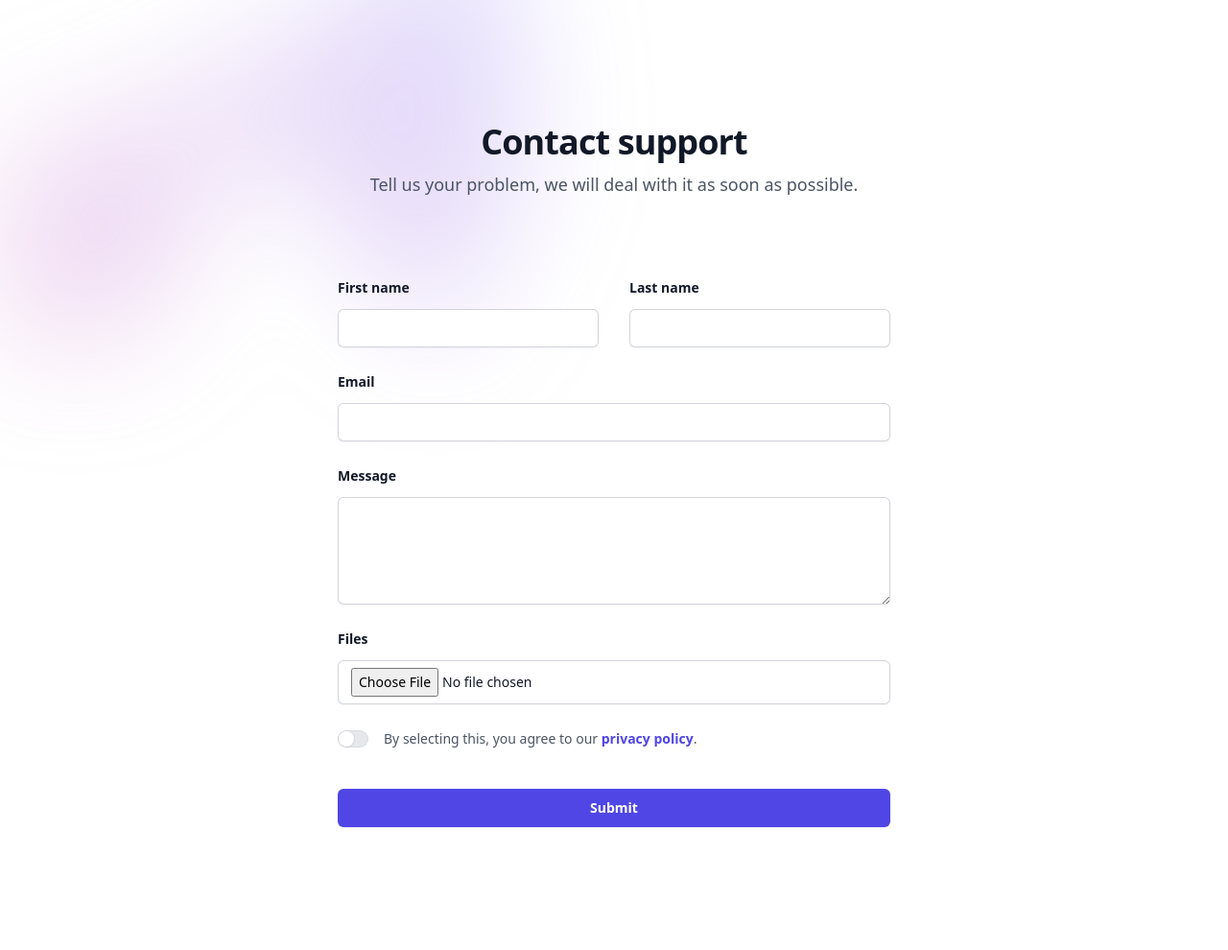
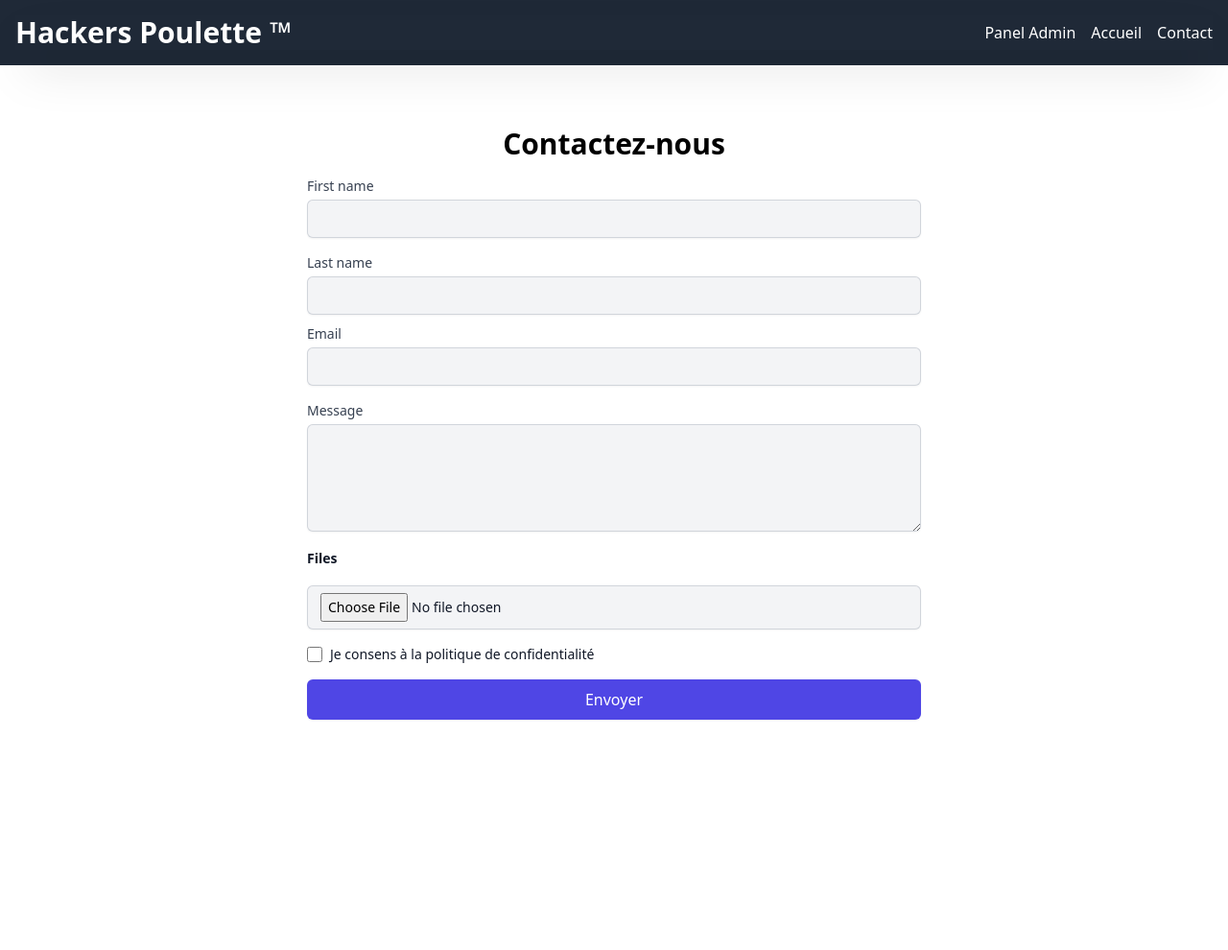
Before and after one commit to MaoroHe/hackers_poulette, a PHP site: page / in a window 1280 px wide. Shown: the whole page at 96% size. After the commit the page ends 750 px from the top, so only its background shows below. Run offline with PHP 8.4, Linux system fonts and the light colour scheme.

Commit message:
form v2 + ajout de la page dashboard

````diff
--- a/assets/css/output.css
+++ b/assets/css/output.css
@@ -544,58 +544,31 @@ video {
   --tw-backdrop-sepia:  ;
 }
 
-.sr-only {
-  position: absolute;
-  width: 1px;
-  height: 1px;
-  padding: 0;
-  margin: -1px;
-  overflow: hidden;
-  clip: rect(0, 0, 0, 0);
-  white-space: nowrap;
-  border-width: 0;
-}
-
-.absolute {
-  position: absolute;
-}
-
-.relative {
-  position: relative;
-}
-
-.inset-x-0 {
-  left: 0px;
-  right: 0px;
-}
-
-.left-1\/2 {
-  left: 50%;
-}
-
-.top-\[-10rem\] {
-  top: -10rem;
-}
-
-.isolate {
-  isolation: isolate;
-}
-
-.-z-10 {
-  z-index: -10;
-}
-
 .mx-auto {
   margin-left: auto;
   margin-right: auto;
 }
 
-.mt-10 {
-  margin-top: 2.5rem;
+.my-6 {
+  margin-top: 1.5rem;
+  margin-bottom: 1.5rem;
 }
 
-.mt-16 {
-  margin-top: 4rem;
+.my-12 {
+  margin-top: 3rem;
+  margin-bottom: 3rem;
+}
+
+.mb-4 {
+  margin-bottom: 1rem;
+}
+
+.ml-2 {
+  margin-left: 0.5rem;
+}
+
+.mt-1 {
+  margin-top: 0.25rem;
 }
 
 .mt-2 {
@@ -606,6 +579,10 @@ video {
   margin-top: 0.625rem;
 }
 
+.mt-5 {
+  margin-top: 1.25rem;
+}
+
 .block {
   display: block;
 }
@@ -614,132 +591,83 @@ video {
   display: flex;
 }
 
-.grid {
-  display: grid;
-}
-
-.aspect-\[1155\/678\] {
-  aspect-ratio: 1155/678;
-}
-
 .h-4 {
   height: 1rem;
 }
 
-.h-6 {
-  height: 1.5rem;
+.h-1\/6 {
+  height: 16.666667%;
 }
 
 .w-4 {
   width: 1rem;
 }
 
-.w-8 {
-  width: 2rem;
+.w-full {
+  width: 100%;
 }
 
-.w-\[36\.125rem\] {
-  width: 36.125rem;
-}
-
-.w-full {
-  width: 100%;
+.max-w-7xl {
+  max-width: 80rem;
 }
 
 .max-w-2xl {
   max-width: 42rem;
 }
 
-.max-w-none {
-  max-width: none;
-}
-
-.max-w-xl {
-  max-width: 36rem;
-}
-
-.flex-none {
-  flex: none;
-}
-
-.-translate-x-1\/2 {
-  --tw-translate-x: -50%;
-  transform: translate(var(--tw-translate-x), var(--tw-translate-y)) rotate(var(--tw-rotate)) skewX(var(--tw-skew-x)) skewY(var(--tw-skew-y)) scaleX(var(--tw-scale-x)) scaleY(var(--tw-scale-y));
-}
-
-.translate-x-0 {
-  --tw-translate-x: 0px;
-  transform: translate(var(--tw-translate-x), var(--tw-translate-y)) rotate(var(--tw-rotate)) skewX(var(--tw-skew-x)) skewY(var(--tw-skew-y)) scaleX(var(--tw-scale-x)) scaleY(var(--tw-scale-y));
-}
-
-.translate-x-3 {
-  --tw-translate-x: 0.75rem;
-  transform: translate(var(--tw-translate-x), var(--tw-translate-y)) rotate(var(--tw-rotate)) skewX(var(--tw-skew-x)) skewY(var(--tw-skew-y)) scaleX(var(--tw-scale-x)) scaleY(var(--tw-scale-y));
-}
-
-.translate-x-3\.5 {
-  --tw-translate-x: 0.875rem;
-  transform: translate(var(--tw-translate-x), var(--tw-translate-y)) rotate(var(--tw-rotate)) skewX(var(--tw-skew-x)) skewY(var(--tw-skew-y)) scaleX(var(--tw-scale-x)) scaleY(var(--tw-scale-y));
-}
-
-.rotate-\[30deg\] {
-  --tw-rotate: 30deg;
-  transform: translate(var(--tw-translate-x), var(--tw-translate-y)) rotate(var(--tw-rotate)) skewX(var(--tw-skew-x)) skewY(var(--tw-skew-y)) scaleX(var(--tw-scale-x)) scaleY(var(--tw-scale-y));
-}
-
-.transform {
-  transform: translate(var(--tw-translate-x), var(--tw-translate-y)) rotate(var(--tw-rotate)) skewX(var(--tw-skew-x)) skewY(var(--tw-skew-y)) scaleX(var(--tw-scale-x)) scaleY(var(--tw-scale-y));
-}
-
-.transform-gpu {
-  transform: translate3d(var(--tw-translate-x), var(--tw-translate-y), 0) rotate(var(--tw-rotate)) skewX(var(--tw-skew-x)) skewY(var(--tw-skew-y)) scaleX(var(--tw-scale-x)) scaleY(var(--tw-scale-y));
-}
-
-.cursor-pointer {
-  cursor: pointer;
-}
-
-.grid-cols-1 {
-  grid-template-columns: repeat(1, minmax(0, 1fr));
-}
-
 .items-center {
   align-items: center;
 }
 
-.gap-x-4 {
-  -moz-column-gap: 1rem;
-       column-gap: 1rem;
+.justify-between {
+  justify-content: space-between;
 }
 
-.gap-x-8 {
-  -moz-column-gap: 2rem;
-       column-gap: 2rem;
+.space-x-4 > :not([hidden]) ~ :not([hidden]) {
+  --tw-space-x-reverse: 0;
+  margin-right: calc(1rem * var(--tw-space-x-reverse));
+  margin-left: calc(1rem * calc(1 - var(--tw-space-x-reverse)));
 }
 
-.gap-y-6 {
-  row-gap: 1.5rem;
+.space-y-4 > :not([hidden]) ~ :not([hidden]) {
+  --tw-space-y-reverse: 0;
+  margin-top: calc(1rem * calc(1 - var(--tw-space-y-reverse)));
+  margin-bottom: calc(1rem * var(--tw-space-y-reverse));
 }
 
-.overflow-hidden {
-  overflow: hidden;
-}
-
-.rounded-full {
-  border-radius: 9999px;
+.rounded {
+  border-radius: 0.25rem;
 }
 
 .rounded-md {
   border-radius: 0.375rem;
 }
 
+.border {
+  border-width: 1px;
+}
+
 .border-0 {
   border-width: 0px;
 }
 
-.bg-gray-200 {
+.border-gray-300 {
+  --tw-border-opacity: 1;
+  border-color: rgb(209 213 219 / var(--tw-border-opacity));
+}
+
+.border-transparent {
+  border-color: transparent;
+}
+
+.bg-gray-800 {
   --tw-bg-opacity: 1;
-  background-color: rgb(229 231 235 / var(--tw-bg-opacity));
+  background-color: rgb(31 41 55 / var(--tw-bg-opacity));
+}
+
+.bg-gray-100 {
+  --tw-bg-opacity: 1;
+  background-color: rgb(243 244 246 / var(--tw-bg-opacity));
 }
 
 .bg-indigo-600 {
@@ -747,27 +675,18 @@ video {
   background-color: rgb(79 70 229 / var(--tw-bg-opacity));
 }
 
-.bg-white {
+.bg-gray-700 {
   --tw-bg-opacity: 1;
-  background-color: rgb(255 255 255 / var(--tw-bg-opacity));
+  background-color: rgb(55 65 81 / var(--tw-bg-opacity));
 }
 
-.bg-gradient-to-tr {
-  background-image: linear-gradient(to top right, var(--tw-gradient-stops));
+.bg-gray-300 {
+  --tw-bg-opacity: 1;
+  background-color: rgb(209 213 219 / var(--tw-bg-opacity));
 }
 
-.from-\[\#ff80b5\] {
-  --tw-gradient-from: #ff80b5 var(--tw-gradient-from-position);
-  --tw-gradient-to: rgb(255 128 181 / 0) var(--tw-gradient-to-position);
-  --tw-gradient-stops: var(--tw-gradient-from), var(--tw-gradient-to);
-}
-
-.to-\[\#9089fc\] {
-  --tw-gradient-to: #9089fc var(--tw-gradient-to-position);
-}
-
-.p-px {
-  padding: 1px;
+.p-4 {
+  padding: 1rem;
 }
 
 .px-3 {
@@ -780,9 +699,9 @@ video {
   padding-right: 0.875rem;
 }
 
-.px-6 {
-  padding-left: 1.5rem;
-  padding-right: 1.5rem;
+.px-4 {
+  padding-left: 1rem;
+  padding-right: 1rem;
 }
 
 .py-2 {
@@ -790,18 +709,13 @@ video {
   padding-bottom: 0.5rem;
 }
 
-.py-2\.5 {
-  padding-top: 0.625rem;
-  padding-bottom: 0.625rem;
+.text-center {
+  text-align: center;
 }
 
-.py-24 {
-  padding-top: 6rem;
-  padding-bottom: 6rem;
-}
-
-.text-center {
-  text-align: center;
+.text-5xl {
+  font-size: 3rem;
+  line-height: 1;
 }
 
 .text-3xl {
@@ -809,39 +723,50 @@ video {
   line-height: 2.25rem;
 }
 
+.text-sm {
+  font-size: 0.875rem;
+  line-height: 1.25rem;
+}
+
+.text-2xl {
+  font-size: 1.5rem;
+  line-height: 2rem;
+}
+
+.text-xl {
+  font-size: 1.25rem;
+  line-height: 1.75rem;
+}
+
 .text-lg {
   font-size: 1.125rem;
   line-height: 1.75rem;
 }
 
-.text-sm {
-  font-size: 0.875rem;
-  line-height: 1.25rem;
+.font-semibold {
+  font-weight: 600;
 }
 
 .font-bold {
   font-weight: 700;
 }
 
-.font-semibold {
-  font-weight: 600;
+.font-medium {
+  font-weight: 500;
 }
 
 .leading-6 {
   line-height: 1.5rem;
 }
 
-.leading-8 {
-  line-height: 2rem;
+.text-white {
+  --tw-text-opacity: 1;
+  color: rgb(255 255 255 / var(--tw-text-opacity));
 }
 
-.tracking-tight {
-  letter-spacing: -0.025em;
-}
-
-.text-gray-600 {
+.text-gray-700 {
   --tw-text-opacity: 1;
-  color: rgb(75 85 99 / var(--tw-text-opacity));
+  color: rgb(55 65 81 / var(--tw-text-opacity));
 }
 
 .text-gray-900 {
@@ -854,18 +779,33 @@ video {
   color: rgb(79 70 229 / var(--tw-text-opacity));
 }
 
-.text-white {
-  --tw-text-opacity: 1;
-  color: rgb(255 255 255 / var(--tw-text-opacity));
-}
-
-.opacity-30 {
-  opacity: 0.3;
-}
-
 .shadow-sm {
   --tw-shadow: 0 1px 2px 0 rgb(0 0 0 / 0.05);
   --tw-shadow-colored: 0 1px 2px 0 var(--tw-shadow-color);
+  box-shadow: var(--tw-ring-offset-shadow, 0 0 #0000), var(--tw-ring-shadow, 0 0 #0000), var(--tw-shadow);
+}
+
+.shadow-md {
+  --tw-shadow: 0 4px 6px -1px rgb(0 0 0 / 0.1), 0 2px 4px -2px rgb(0 0 0 / 0.1);
+  --tw-shadow-colored: 0 4px 6px -1px var(--tw-shadow-color), 0 2px 4px -2px var(--tw-shadow-color);
+  box-shadow: var(--tw-ring-offset-shadow, 0 0 #0000), var(--tw-ring-shadow, 0 0 #0000), var(--tw-shadow);
+}
+
+.shadow-2xl {
+  --tw-shadow: 0 25px 50px -12px rgb(0 0 0 / 0.25);
+  --tw-shadow-colored: 0 25px 50px -12px var(--tw-shadow-color);
+  box-shadow: var(--tw-ring-offset-shadow, 0 0 #0000), var(--tw-ring-shadow, 0 0 #0000), var(--tw-shadow);
+}
+
+.shadow-lg {
+  --tw-shadow: 0 10px 15px -3px rgb(0 0 0 / 0.1), 0 4px 6px -4px rgb(0 0 0 / 0.1);
+  --tw-shadow-colored: 0 10px 15px -3px var(--tw-shadow-color), 0 4px 6px -4px var(--tw-shadow-color);
+  box-shadow: var(--tw-ring-offset-shadow, 0 0 #0000), var(--tw-ring-shadow, 0 0 #0000), var(--tw-shadow);
+}
+
+.shadow-xl {
+  --tw-shadow: 0 20px 25px -5px rgb(0 0 0 / 0.1), 0 8px 10px -6px rgb(0 0 0 / 0.1);
+  --tw-shadow-colored: 0 20px 25px -5px var(--tw-shadow-color), 0 8px 10px -6px var(--tw-shadow-color);
   box-shadow: var(--tw-ring-offset-shadow, 0 0 #0000), var(--tw-ring-shadow, 0 0 #0000), var(--tw-shadow);
 }
 
@@ -884,37 +824,6 @@ video {
   --tw-ring-color: rgb(209 213 219 / var(--tw-ring-opacity));
 }
 
-.ring-gray-900\/5 {
-  --tw-ring-color: rgb(17 24 39 / 0.05);
-}
-
-.blur-3xl {
-  --tw-blur: blur(64px);
-  filter: var(--tw-blur) var(--tw-brightness) var(--tw-contrast) var(--tw-grayscale) var(--tw-hue-rotate) var(--tw-invert) var(--tw-saturate) var(--tw-sepia) var(--tw-drop-shadow);
-}
-
-.transition {
-  transition-property: color, background-color, border-color, text-decoration-color, fill, stroke, opacity, box-shadow, transform, filter, -webkit-backdrop-filter;
-  transition-property: color, background-color, border-color, text-decoration-color, fill, stroke, opacity, box-shadow, transform, filter, backdrop-filter;
-  transition-property: color, background-color, border-color, text-decoration-color, fill, stroke, opacity, box-shadow, transform, filter, backdrop-filter, -webkit-backdrop-filter;
-  transition-timing-function: cubic-bezier(0.4, 0, 0.2, 1);
-  transition-duration: 150ms;
-}
-
-.transition-colors {
-  transition-property: color, background-color, border-color, text-decoration-color, fill, stroke;
-  transition-timing-function: cubic-bezier(0.4, 0, 0.2, 1);
-  transition-duration: 150ms;
-}
-
-.duration-200 {
-  transition-duration: 200ms;
-}
-
-.ease-in-out {
-  transition-timing-function: cubic-bezier(0.4, 0, 0.2, 1);
-}
-
 .placeholder\:text-gray-400::-moz-placeholder {
   --tw-text-opacity: 1;
   color: rgb(156 163 175 / var(--tw-text-opacity));
@@ -925,9 +834,24 @@ video {
   color: rgb(156 163 175 / var(--tw-text-opacity));
 }
 
-.hover\:bg-indigo-500:hover {
+.hover\:bg-indigo-700:hover {
   --tw-bg-opacity: 1;
-  background-color: rgb(99 102 241 / var(--tw-bg-opacity));
+  background-color: rgb(67 56 202 / var(--tw-bg-opacity));
+}
+
+.hover\:text-gray-300:hover {
+  --tw-text-opacity: 1;
+  color: rgb(209 213 219 / var(--tw-text-opacity));
+}
+
+.focus\:border-indigo-500:focus {
+  --tw-border-opacity: 1;
+  border-color: rgb(99 102 241 / var(--tw-border-opacity));
+}
+
+.focus\:outline-none:focus {
+  outline: 2px solid transparent;
+  outline-offset: 2px;
 }
 
 .focus\:ring-2:focus {
@@ -940,62 +864,21 @@ video {
   --tw-ring-inset: inset;
 }
 
+.focus\:ring-indigo-500:focus {
+  --tw-ring-opacity: 1;
+  --tw-ring-color: rgb(99 102 241 / var(--tw-ring-opacity));
+}
+
 .focus\:ring-indigo-600:focus {
   --tw-ring-opacity: 1;
   --tw-ring-color: rgb(79 70 229 / var(--tw-ring-opacity));
 }
 
-.focus-visible\:outline:focus-visible {
-  outline-style: solid;
-}
-
-.focus-visible\:outline-2:focus-visible {
-  outline-width: 2px;
-}
-
-.focus-visible\:outline-offset-2:focus-visible {
-  outline-offset: 2px;
-}
-
-.focus-visible\:outline-indigo-600:focus-visible {
-  outline-color: #4f46e5;
+.focus\:ring-offset-2:focus {
+  --tw-ring-offset-width: 2px;
 }
 
 @media (min-width: 640px) {
-  .sm\:left-\[calc\(50\%-40rem\)\] {
-    left: calc(50% - 40rem);
-  }
-
-  .sm\:top-\[-20rem\] {
-    top: -20rem;
-  }
-
-  .sm\:col-span-2 {
-    grid-column: span 2 / span 2;
-  }
-
-  .sm\:mt-20 {
-    margin-top: 5rem;
-  }
-
-  .sm\:w-\[72\.1875rem\] {
-    width: 72.1875rem;
-  }
-
-  .sm\:grid-cols-2 {
-    grid-template-columns: repeat(2, minmax(0, 1fr));
-  }
-
-  .sm\:py-32 {
-    padding-top: 8rem;
-    padding-bottom: 8rem;
-  }
-
-  .sm\:text-4xl {
-    font-size: 2.25rem;
-    line-height: 2.5rem;
-  }
-
   .sm\:text-sm {
     font-size: 0.875rem;
     line-height: 1.25rem;
@@ -1005,10 +888,3 @@ video {
     line-height: 1.5rem;
   }
 }
-
-@media (min-width: 1024px) {
-  .lg\:px-8 {
-    padding-left: 2rem;
-    padding-right: 2rem;
-  }
-}
--- a/index.php
+++ b/index.php
@@ -1,95 +1,92 @@
 <!DOCTYPE html>
 <html lang="en">
+
 <head>
   <meta charset="UTF-8">
   <meta name="viewport" content="width=device-width, initial-scale=1.0">
+  <title>Document</title>
   <link rel="stylesheet" href="assets/css/output.css">
-    <title>Hackers Poulette ™</title>
 </head>
+
 <body>
+
+  <!-- NAVBAR -->
+  <nav class="bg-gray-800 p-4">
+    <div class="max-w-7xl mx-auto flex justify-between items-center shadow-2xl">
+      <div>
+        <a href="#" class="text-white text-3xl font-semibold">Hackers Poulette ™</a>
+      </div>
+      <div>
+        <ul class="flex space-x-4">
+        <li><a href="dashboard.php" class="text-white hover:text-gray-300">Panel Admin</a></li>
+          <li><a href="index.php" class="text-white hover:text-gray-300">Accueil</a></li>
+          <li><a href="index.php" class="text-white hover:text-gray-300">Contact</a></li>
+        </ul>
+      </div>
+    </div>
+  </nav>
+
+
 
   <!-- === === FORMULAIRE === === -->
 
+  <div class="mx-auto max-w-2xl p-4 my-12">
+  <h2 class="text-3xl font-bold text-center mb-4">Contactez-nous</h2>
 
-    <!--
-  This example requires some changes to your config:
+  <form class="space-y-4">
 
-  ```
-  // tailwind.config.js
-  module.exports = {
-    // ...
-    plugins: [
-      // ...
-      require('@tailwindcss/forms'),
-    ],
-  }
-  ```
--->
-<div class="isolate bg-white px-6 py-24 sm:py-32 lg:px-8">
-    <div class="absolute inset-x-0 top-[-10rem] -z-10 transform-gpu overflow-hidden blur-3xl sm:top-[-20rem]" aria-hidden="true">
-      <div class="relative left-1/2 -z-10 aspect-[1155/678] w-[36.125rem] max-w-none -translate-x-1/2 rotate-[30deg] bg-gradient-to-tr from-[#ff80b5] to-[#9089fc] opacity-30 sm:left-[calc(50%-40rem)] sm:w-[72.1875rem]" style="clip-path: polygon(74.1% 44.1%, 100% 61.6%, 97.5% 26.9%, 85.5% 0.1%, 80.7% 2%, 72.5% 32.5%, 60.2% 62.4%, 52.4% 68.1%, 47.5% 58.3%, 45.2% 34.5%, 27.5% 76.7%, 0.1% 64.9%, 17.9% 100%, 27.6% 76.8%, 76.1% 97.7%, 74.1% 44.1%)"></div>
-    </div>
-    <div class="mx-auto max-w-2xl text-center">
-      <h2 class="text-3xl font-bold tracking-tight text-gray-900 sm:text-4xl">Contact support</h2>
-      <p class="mt-2 text-lg leading-8 text-gray-600">Tell us your problem, we will deal with it as soon as possible.</p>
-    </div>
-    <form action="#" method="POST" class="mx-auto mt-16 max-w-xl sm:mt-20">
-      <div class="grid grid-cols-1 gap-x-8 gap-y-6 sm:grid-cols-2">
+    <!-- FIRST NAME -->
     <div>
-          <label for="first-name" class="block text-sm font-semibold leading-6 text-gray-900">First name</label>
-          <div class="mt-2.5">
-            <input type="text" name="first-name" id="first-name" autocomplete="given-name" class="block w-full rounded-md border-0 px-3.5 py-2 text-gray-900 shadow-sm ring-1 ring-inset ring-gray-300 placeholder:text-gray-400 focus:ring-2 focus:ring-inset focus:ring-indigo-600 sm:text-sm sm:leading-6">
-          </div>
-        </div>
-        <div>
-          <label for="last-name" class="block text-sm font-semibold leading-6 text-gray-900">Last name</label>
-          <div class="mt-2.5">
-            <input type="text" name="last-name" id="last-name" autocomplete="family-name" class="block w-full rounded-md border-0 px-3.5 py-2 text-gray-900 shadow-sm ring-1 ring-inset ring-gray-300 placeholder:text-gray-400 focus:ring-2 focus:ring-inset focus:ring-indigo-600 sm:text-sm sm:leading-6">
-          </div>
+      <label for="first-name" class="block text-sm font-medium text-gray-700">First name</label>
+      <input type="text" id="first-name" name="first-name" autocomplete="name" required
+             class="mt-1 block w-full ring-1 ring-inset ring-gray-300 bg-gray-100 py-2 px-3.5 shadow-sm focus:ring-indigo-500 focus:border-indigo-500 border-gray-300 rounded-md">
     </div>
 
-        <div class="sm:col-span-2">
-          <label for="email" class="block text-sm font-semibold leading-6 text-gray-900">Email</label>
-          <div class="mt-2.5">
-            <input type="email" name="email" id="email" autocomplete="email" class="block w-full rounded-md border-0 px-3.5 py-2 text-gray-900 shadow-sm ring-1 ring-inset ring-gray-300 placeholder:text-gray-400 focus:ring-2 focus:ring-inset focus:ring-indigo-600 sm:text-sm sm:leading-6">
-          </div>
+    <!-- LAST NAME -->
+    <div>
+      <label for="last-name" class="block text-sm font-medium text-gray-700">Last name</label>
+      <input type="text" id="last-name" name="last-name" autocomplete="name" required
+             class="mt-1 block w-full ring-1 ring-inset ring-gray-300 bg-gray-100 py-2 px-3.5 shadow-sm focus:ring-indigo-500 focus:border-indigo-500 border-gray-300 rounded-md">
     </div>
 
-        <div class="sm:col-span-2">
-          <label for="message" class="block text-sm font-semibold leading-6 text-gray-900">Message</label>
-          <div class="mt-2.5">
-            <textarea name="message" id="message" rows="4" class="block w-full rounded-md border-0 px-3.5 py-2 text-gray-900 shadow-sm ring-1 ring-inset ring-gray-300 placeholder:text-gray-400 focus:ring-2 focus:ring-inset focus:ring-indigo-600 sm:text-sm sm:leading-6"></textarea>
-          </div>
+    <!-- EMAIL -->
+    <div style="margin-top: 10px;">
+      <label for="email" class="block text-sm font-medium text-gray-700">Email</label>
+      <input type="email" id="email" name="email" autocomplete="email" required
+             class="mt-1 block w-full ring-1 ring-inset ring-gray-300 bg-gray-100 py-2 px-3.5 shadow-sm focus:ring-indigo-500 focus:border-indigo-500 border-gray-300 rounded-md">
     </div>
 
-        <!-- files div -->
-        <div class="sm:col-span-2">
+    <!-- MESSAGE -->
+    <div>
+      <label for="message" class="block text-sm font-medium text-gray-700">Message</label>
+      <textarea id="message" name="message" rows="4" required
+                class="mt-1 block w-full ring-1 ring-inset ring-gray-300 bg-gray-100 py-2 px-3.5 shadow-sm focus:ring-indigo-500 focus:border-indigo-500 border-gray-300 rounded-md"></textarea>
+    </div>
+
     <label for="file" class="block text-sm font-semibold leading-6 text-gray-900">Files</label>
     <div class="mt-2.5">
-              <input type="file" name="file" id="file" autocomplete="file" class="block w-full rounded-md border-0 px-3.5 py-2 text-gray-900 shadow-sm ring-1 ring-inset ring-gray-300 placeholder:text-gray-400 focus:ring-2 focus:ring-inset focus:ring-indigo-600 sm:text-sm sm:leading-6">
-            </div>
+      <input type="file" name="file" id="file" autocomplete="file" class="bg-gray-100  block w-full rounded-md border-0 px-3.5 py-2 text-gray-900 shadow-sm ring-1 ring-inset ring-gray-300 placeholder:text-gray-400 focus:ring-2 focus:ring-inset focus:ring-indigo-600 sm:text-sm sm:leading-6">
     </div>
 
-        <div class="flex gap-x-4 sm:col-span-2">
-          <div class="flex h-6 items-center">
-            <!-- Enabled: "bg-indigo-600", Not Enabled: "bg-gray-200" -->
-            <button type="button" class="bg-gray-200 flex w-8 flex-none cursor-pointer rounded-full p-px ring-1 ring-inset ring-gray-900/5 transition-colors duration-200 ease-in-out focus-visible:outline focus-visible:outline-2 focus-visible:outline-offset-2 focus-visible:outline-indigo-600" role="switch" aria-checked="false" aria-labelledby="switch-1-label">
-              <span class="sr-only">Agree to policies</span>
-              <!-- Enabled: "translate-x-3.5", Not Enabled: "translate-x-0" -->
-              <span aria-hidden="true" class="translate-x-0 h-4 w-4 transform rounded-full bg-white shadow-sm ring-1 ring-gray-900/5 transition duration-200 ease-in-out"></span>
-            </button>
+    <!-- CHECKBOX -->
+    <div class="flex items-center">
+      <input id="terms" name="terms" type="checkbox" class="h-4 w-4 text-indigo-600 focus:ring-indigo-500 border-gray-300 rounded">
+      <label for="terms" class="ml-2 block text-sm text-gray-900 ">Je consens à la politique de confidentialité</label>
     </div>
-          <label class="text-sm leading-6 text-gray-600" id="switch-1-label">
-            By selecting this, you agree to our
-            <a href="#" class="font-semibold text-indigo-600">privacy&nbsp;policy</a>.
-          </label>
+
+
+
+    <!-- SUBMIT -->
+    <div>
+      <button type="submit" class="w-full py-2 px-4 border border-transparent rounded-md shadow-sm text-white bg-indigo-600 hover:bg-indigo-700 focus:outline-none focus:ring-2 focus:ring-offset-2 focus:ring-indigo-500">Envoyer</button>
     </div>
-      </div>
-      <div class="mt-10">
-        <button type="submit" class="block w-full rounded-md bg-indigo-600 px-3.5 py-2.5 text-center text-sm font-semibold text-white shadow-sm hover:bg-indigo-500 focus-visible:outline focus-visible:outline-2 focus-visible:outline-offset-2 focus-visible:outline-indigo-600">Submit</button>
-      </div>
+
   </form>
 </div>
 
+
+
+
 </body>
+
 </html>
````
Also changed, not shown: dashboard.php (added, +35 -0 lines). Lines whose indentation alone changed are shown as unchanged.
